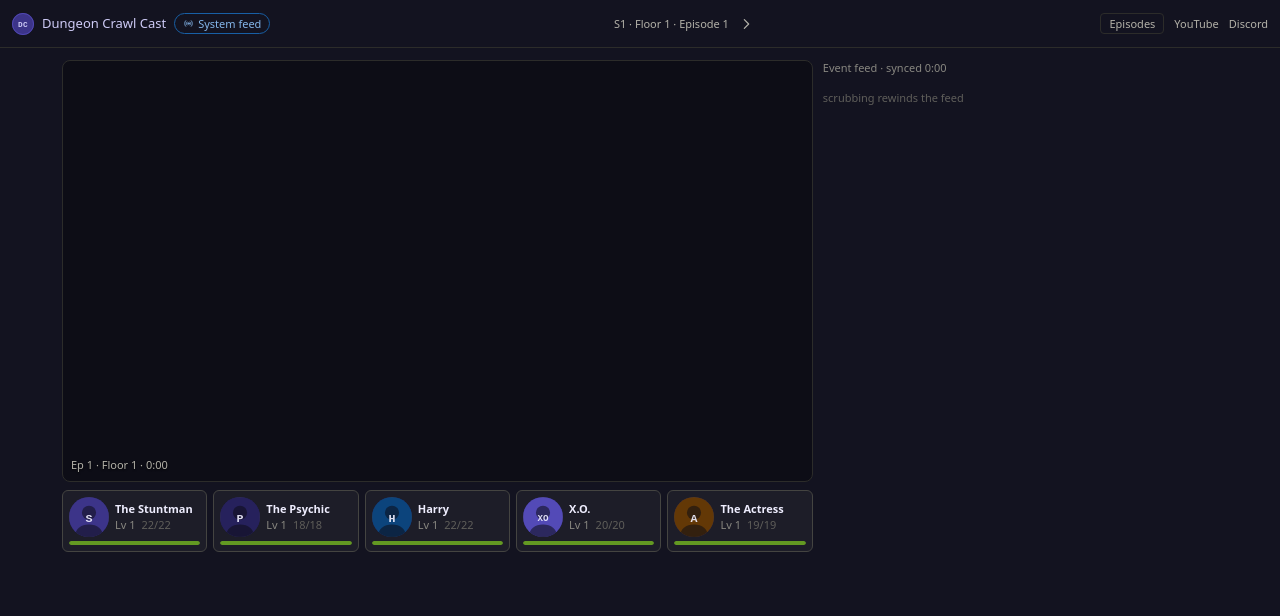
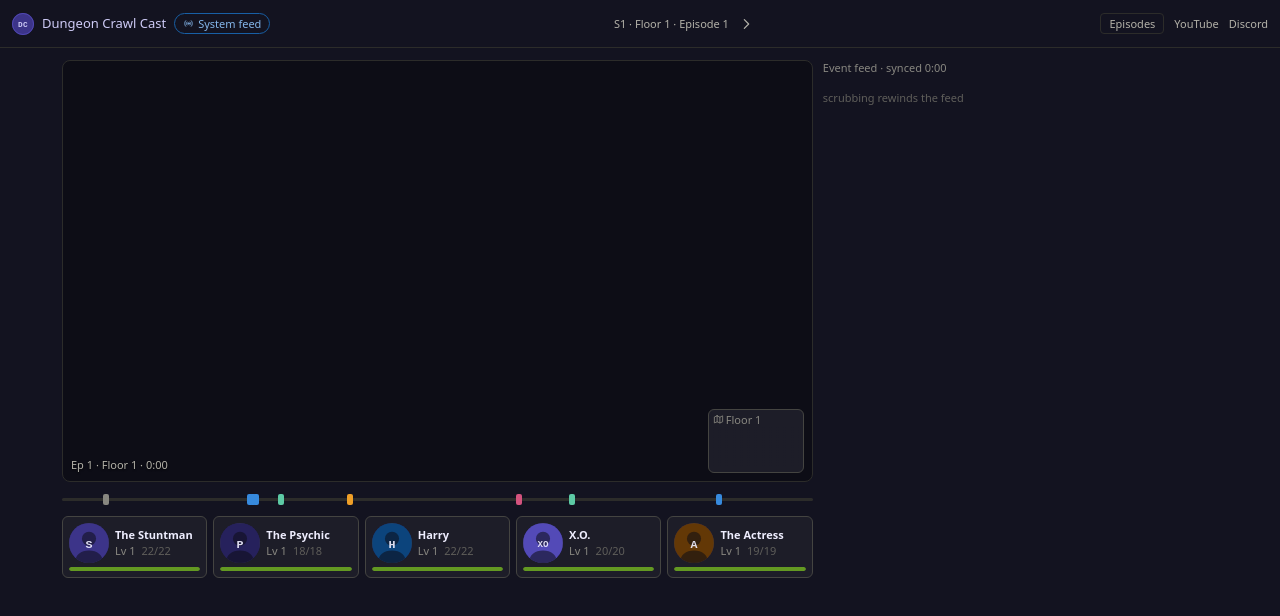
Before and after one commit to BastionFennell/dcc-watch-hub, a React (Vite) app: page /ep/1 in a window 1280 px wide. Shown: the top 616 px of the page. Built offline with nearby package versions, Linux system fonts and the light colour scheme.

Commit message:
feat: event timeline, achievement toasts, minimap badge, ended-state card (T030-T035)
Co-Authored-By: Claude Fable 5.1 <noreply@anthropic.com>

```diff
--- /dev/null
+++ b/src/components/AchievementToast/AchievementToast.tsx
@@ -0,0 +1,32 @@
+import type { Toast } from '../../engine/selectors';
+import { copy } from '../../copy';
+import styles from './AchievementToast.module.css';
+
+export interface AchievementToastProps {
+  /** `activeToast(events, t, party)` — null whenever no window contains `t`. */
+  toast: Toast | null;
+}
+
+/**
+ * The achievement toast (FR-030): a System blue box top-left over the stage.
+ * There is no timer and no exit animation — the toast is on screen exactly while
+ * `activeToast` returns it, so the 6 s window and the FIFO queue survive a seek
+ * in either direction (research R5).
+ */
+export function AchievementToast({ toast }: AchievementToastProps) {
+  return (
+    <div className={styles.region} role="status" aria-live="polite">
+      {toast ? (
+        <div key={toast.id} className={styles.toast} data-testid="achievement-toast">
+          <span className={styles.tag}>{copy.newAchievementTag}</span>
+          <p className={styles.body}>
+            <span className={styles.title}>{toast.title}</span>
+            {toast.desc ? <span className={styles.desc}> — {toast.desc}</span> : null}
+          </p>
+        </div>
+      ) : null}
+    </div>
+  );
+}
+
+export default AchievementToast;
--- /dev/null
+++ b/src/components/EventTimeline/EventTimeline.module.css
@@ -0,0 +1,60 @@
+/*
+ * Wireframe: an 18 px strip under the stage — a 3 px hairline track at 8 px with
+ * a brand-2 elapsed fill, and 6×11 px rounded markers straddling it.
+ */
+.timeline {
+  position: relative;
+  height: 18px;
+  min-width: 0;
+}
+
+.track,
+.fill {
+  position: absolute;
+  top: 8px;
+  left: 0;
+  height: 3px;
+  border-radius: 2px;
+}
+
+.track {
+  right: 0;
+  background: var(--hairline);
+}
+
+.fill {
+  background: var(--brand-2);
+  max-width: 100%;
+}
+
+.markers {
+  margin: 0;
+  padding: 0;
+  list-style: none;
+}
+
+.markerItem {
+  display: block;
+}
+
+.marker {
+  position: absolute;
+  top: 4px;
+  width: 6px;
+  height: 11px;
+  padding: 0;
+  border: 0;
+  border-radius: 2px;
+  transform: translateX(-50%);
+  cursor: pointer;
+  transition: transform 120ms ease;
+}
+
+.marker:hover {
+  transform: translateX(-50%) scaleY(1.18);
+}
+
+.marker:focus-visible {
+  outline: 2px solid var(--brand-fg);
+  outline-offset: 2px;
+}
--- /dev/null
+++ b/src/components/EventTimeline/EventTimeline.tsx
@@ -0,0 +1,54 @@
+import type { Marker } from '../../engine/selectors';
+import { copy } from '../../copy';
+import styles from './EventTimeline.module.css';
+
+export interface EventTimelineProps {
+  /** `timelineMarkers(events, durationSec, party)` — already positioned 0..1. */
+  markers: Marker[];
+  /** The playhead, for the elapsed fill (FR-042). */
+  t: number;
+  durationSec: number;
+  /** Clicking a marker seeks playback to its time (FR-041). */
+  onSeek: (t: number) => void;
+}
+
+/**
+ * The marker bar under the stage (US3): a 3 px hairline track with a brand fill
+ * up to the playhead and one focusable button per chapter, achievement, and
+ * level-up. It holds no state — the fill and the markers are functions of `t`
+ * and the event log.
+ */
+export function EventTimeline({ markers, t, durationSec, onSeek }: EventTimelineProps) {
+  const span = durationSec > 0 ? durationSec : 1;
+  const progress = Math.min(1, Math.max(0, t / span));
+
+  return (
+    <div className={styles.timeline} data-testid="event-timeline">
+      <div className={styles.track} aria-hidden="true" />
+      <div
+        className={styles.fill}
+        style={{ width: `${progress * 100}%` }}
+        data-testid="timeline-fill"
+        aria-hidden="true"
+      />
+      <ul className={styles.markers} aria-label={copy.timelineLabel}>
+        {markers.map((marker) => (
+          <li key={marker.id} className={styles.markerItem}>
+            <button
+              type="button"
+              className={styles.marker}
+              style={{ left: `${marker.pos * 100}%`, background: marker.color }}
+              data-testid="timeline-marker"
+              data-kind={marker.kind}
+              title={marker.label}
+              aria-label={marker.label}
+              onClick={() => onSeek(marker.t)}
+            />
+          </li>
+        ))}
+      </ul>
+    </div>
+  );
+}
+
+export default EventTimeline;
--- /dev/null
+++ b/src/components/MiniMapBadge/MiniMapBadge.module.css
@@ -0,0 +1,53 @@
+/*
+ * Wireframe: a 96×64 panel 8 px in from the stage's bottom-right, hairline-2
+ * border, a muted "Floor n" header and a 1 px-gapped grid of sector cells.
+ */
+.badge {
+  position: absolute;
+  right: var(--space-4);
+  bottom: var(--space-4);
+  z-index: 2;
+  width: 96px;
+  min-height: 64px;
+  padding: var(--space-2);
+  background: var(--panel);
+  border: var(--border-hairline-2);
+  border-radius: var(--radius-md);
+  pointer-events: none;
+  cursor: default;
+}
+
+.header {
+  display: flex;
+  align-items: center;
+  gap: var(--space-1);
+  margin-bottom: var(--space-1);
+  color: var(--text-3);
+  font-size: var(--text-xs);
+  line-height: 1;
+}
+
+.icon {
+  width: 11px;
+  height: 11px;
+}
+
+.grid {
+  display: grid;
+  gap: 1px;
+}
+
+.cell {
+  height: 4px;
+  border-radius: 1px;
+  background: var(--panel);
+  transition: background-color 300ms ease;
+}
+
+.cell[data-state='revealed'] {
+  background: var(--brand-deep);
+}
+
+.cell[data-state='recent'] {
+  background: var(--brand-2);
+}
--- /dev/null
+++ b/src/components/MiniMapBadge/MiniMapBadge.tsx
@@ -0,0 +1,46 @@
+import type { MapCellsView } from '../../engine/selectors';
+import { IconMap } from '../icons';
+import { copy } from '../../copy';
+import styles from './MiniMapBadge.module.css';
+
+export interface MiniMapBadgeProps {
+  /** `mapCells(state)` — the revealed set as of the playhead. */
+  cells: MapCellsView;
+  /** `recentlyRevealed(events, t)` — cells revealed in the last 5 s. */
+  recent: Set<string>;
+}
+
+/**
+ * The bottom-right minimap badge (FR-031). Decorative and non-interactive in v1:
+ * the grid is hidden from assistive tech and replaced by a one-line summary, and
+ * nothing here takes a pointer (constitution III — do not tease v2).
+ */
+export function MiniMapBadge({ cells, recent }: MiniMapBadgeProps) {
+  const { cols, rows, revealed } = cells;
+  const total = cols * rows;
+
+  return (
+    <div className={styles.badge} data-testid="minimap-badge">
+      <div className={styles.header} aria-hidden="true">
+        <IconMap className={styles.icon} />
+        {copy.stageFloor(cells.floor)}
+      </div>
+      <div
+        className={styles.grid}
+        style={{ gridTemplateColumns: `repeat(${cols}, 1fr)` }}
+        aria-hidden="true"
+      >
+        {Array.from({ length: total }, (_, index) => {
+          const key = `${Math.floor(index / cols)},${index % cols}`;
+          const state = recent.has(key) ? 'recent' : revealed.has(key) ? 'revealed' : 'hidden';
+          return (
+            <span key={key} className={styles.cell} data-state={state} data-testid="minimap-cell" />
+          );
+        })}
+      </div>
+      <p className="sr-only">{copy.sectorsRevealed(revealed.size, cells.total)}</p>
+    </div>
+  );
+}
+
+export default MiniMapBadge;
--- a/src/copy.ts
+++ b/src/copy.ts
@@ -122,6 +122,11 @@ export const copy = {
   fakeStagePlay: 'Play',
   fakeStagePause: 'Pause',
   fakeStageScrub: 'Scrub the broadcast',
+
+  /* --- appended by T030–T035 (timeline, toast, minimap) --- */
+
+  /** The marker bar under the stage; each marker names itself (FR-040/041). */
+  timelineLabel: 'Episode timeline',
 } as const;
 
 export type Copy = typeof copy;
--- a/src/engine/selectors.ts
+++ b/src/engine/selectors.ts
@@ -296,3 +296,24 @@ export function mapCells(state: OverlayState): MapCellsView {
 export function stageCaption(meta: EpisodeMeta, t: number): string {
   return copy.feedText.stageCaption(meta.id, meta.floor, formatTime(t));
 }
+
+/**
+ * Cells whose `map_reveal` landed within the last `windowSec` seconds
+ * (`t_e <= t < t_e + windowSec`). The minimap uses it to tint just-revealed
+ * sectors — a pure function of the playhead, so a backward seek un-tints them
+ * without any timer (research R5, T034).
+ */
+export function recentlyRevealed(
+  events: readonly AnyEvent[],
+  t: number,
+  windowSec = 5,
+): Set<string> {
+  const recent = new Set<string>();
+  for (const event of events) {
+    if (event.type !== 'map_reveal') continue;
+    if (event.t <= t && t < event.t + windowSec) {
+      for (const cell of event.cells) recent.add(cellKey(cell[0], cell[1]));
+    }
+  }
+  return recent;
+}
--- a/src/pages/EpisodePage.module.css
+++ b/src/pages/EpisodePage.module.css
@@ -44,3 +44,13 @@
     padding: var(--space-5);
   }
 }
+
+/*
+ * The ended card sits above the toast and the minimap badge (both z-index 2) and
+ * above the stage caption, which it is allowed to cover (T030).
+ */
+.endedOverlay {
+  position: absolute;
+  inset: 0;
+  z-index: 3;
+}
--- a/src/pages/EpisodePage.tsx
+++ b/src/pages/EpisodePage.tsx
@@ -2,13 +2,25 @@ import { useEffect, useState } from 'react';
 import { useParams } from 'react-router';
 import { useShow } from '../data/ShowContext';
 import { fetchEpisode } from '../data/load';
-import { findEpisode } from '../data/show';
+import { findEpisode, prevNext } from '../data/show';
 import type { EpisodeData } from '../data/types';
 import { reduceTo } from '../engine/reducer';
-import { activeSponsor, feedItems, partyFrames } from '../engine/selectors';
+import {
+  activeSponsor,
+  activeToast,
+  feedItems,
+  mapCells,
+  partyFrames,
+  recentlyRevealed,
+  timelineMarkers,
+} from '../engine/selectors';
 import type { TimeSource } from '../playback/TimeSource';
 import { usePlayhead } from '../playback/usePlayhead';
 import { VideoStage } from '../components/VideoStage/VideoStage';
+import { AchievementToast } from '../components/AchievementToast/AchievementToast';
+import { MiniMapBadge } from '../components/MiniMapBadge/MiniMapBadge';
+import { NextEpisodeCard } from '../components/NextEpisodeCard/NextEpisodeCard';
+import { EventTimeline } from '../components/EventTimeline/EventTimeline';
 import { PartyRail } from '../components/PartyRail/PartyRail';
 import { EventFeed } from '../components/EventFeed/EventFeed';
 import { SystemNotice } from '../components/SystemNotice/SystemNotice';
@@ -17,6 +29,7 @@ import { copy } from '../copy';
 import styles from './EpisodePage.module.css';
 
 const EMPTY_PARTY = [] as const;
+const EMPTY_CELLS = new Set<string>();
 
 /**
  * The watch page. Everything below the stage is recomputed from `(episode, t)`
@@ -71,6 +84,11 @@ export function EpisodePage() {
   const frames = state && episode ? partyFrames(state, episode.events, t) : [];
   const items = episode ? feedItems(episode.events, t, 8, party) : [];
   const sponsor = episode ? activeSponsor(episode.events, t, party) : null;
+  const toast = episode ? activeToast(episode.events, t, party) : null;
+  const markers = episode ? timelineMarkers(episode.events, meta.durationSec, party) : [];
+  const cells = state ? mapCells(state) : null;
+  const recent = episode ? recentlyRevealed(episode.events, t) : EMPTY_CELLS;
+  const { next } = prevNext(show, meta.id);
 
   return (
     <div className={styles.page} data-ended={ended ? 'true' : undefined}>
@@ -78,10 +96,21 @@ export function EpisodePage() {
       <div className={styles.grid}>
         <div className={styles.main}>
           <VideoStage meta={meta} t={t} onSource={setSource}>
-            {/* Overlay slot: AchievementToast, MiniMapBadge, NextEpisodeCard (US3/US4, T030–T035). */}
+            <AchievementToast toast={toast} />
+            {cells ? <MiniMapBadge cells={cells} recent={recent} /> : null}
+            {ended ? (
+              <div className={styles.endedOverlay}>
+                <NextEpisodeCard next={next} />
+              </div>
+            ) : null}
           </VideoStage>
 
-          {/* Timeline slot: <EventTimeline markers={...} t={t} duration={meta.durationSec} onSeek={source?.seek} /> (US3, T031). */}
+          <EventTimeline
+            markers={markers}
+            t={t}
+            durationSec={meta.durationSec}
+            onSeek={(sec) => source?.seek(sec)}
+          />
 
           <PartyRail frames={frames} />
         </div>
```
Also changed, not shown: specs/001-watch-hub-v1/tasks.md (+6 -6 lines), src/components/AchievementToast/AchievementToast.module.css (added, +63 -0 lines), 2 other files (tests, documents, lock files or other folders).
